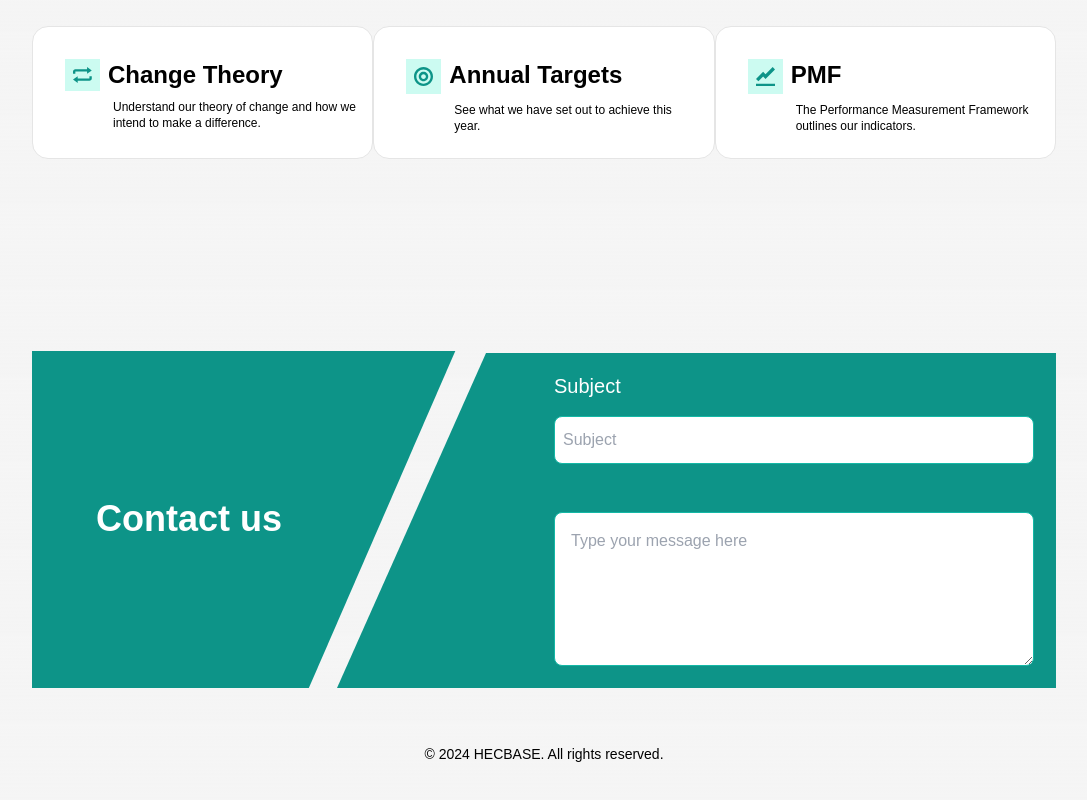
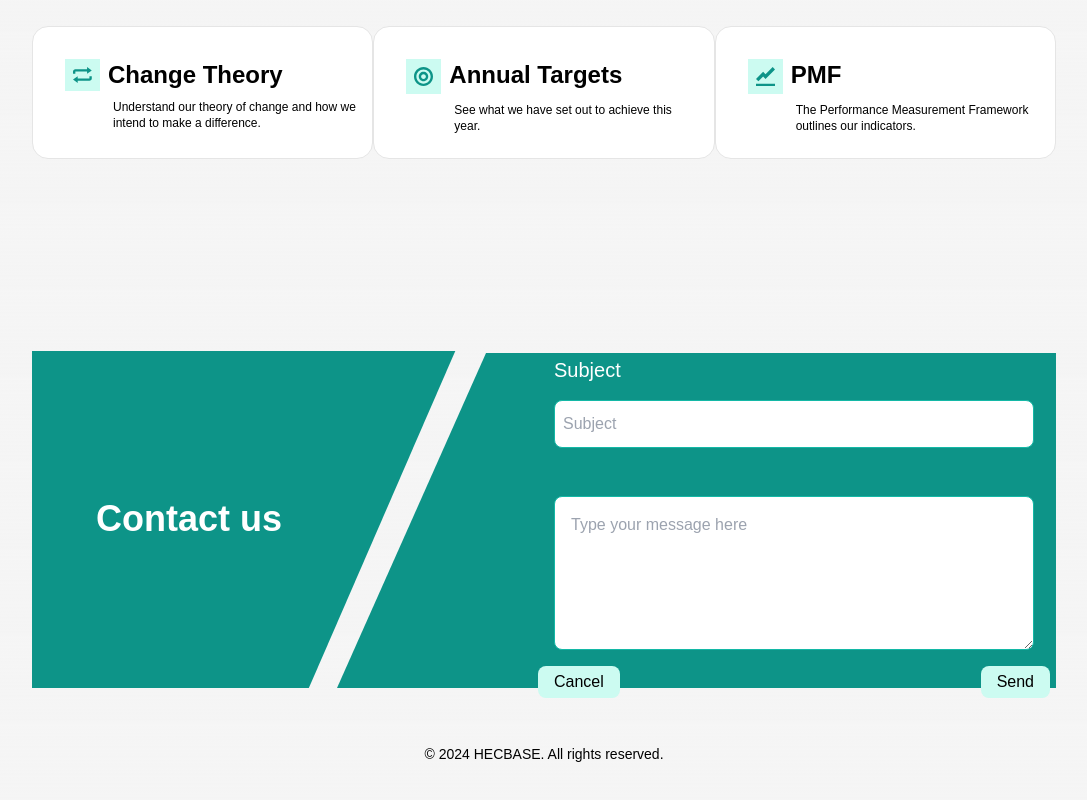
Before and after one commit to rosennabs/surveysalud, a Next.js app: page / in a window 1280 px wide. Shown: the part 1136-1936 px from the top of the page, without its empty margins (96-1183 px from the left). Built offline with nearby package versions, Linux system fonts and the light colour scheme.

Commit message:
Build and style contact section

```diff
--- a/src/components/ContactForm.tsx
+++ b/src/components/ContactForm.tsx
@@ -2,8 +2,11 @@ import React from "react";
 import { useRouter } from 'next/navigation';
 import { Formik, Form } from "formik";
 import * as Yup from "yup";
-import axios from 'axios';
 import FormField from "../components/FormField";
+
+
+
+const button = "bg-teal-100 px-4 py-1 rounded-lg"
 
 interface FormValues {
   subject: string | number;
@@ -42,6 +45,12 @@ function Contact() {
                 rows="5"
                 placeholder="Type your message here"
               />
+              <div className="flex flex-row justify-between">
+                <button className={`${button}`} type="submit">Cancel</button>
+                <button className={button} type="reset">Send</button>
+              </div>
+
+
             </Form>
           );
 
```
